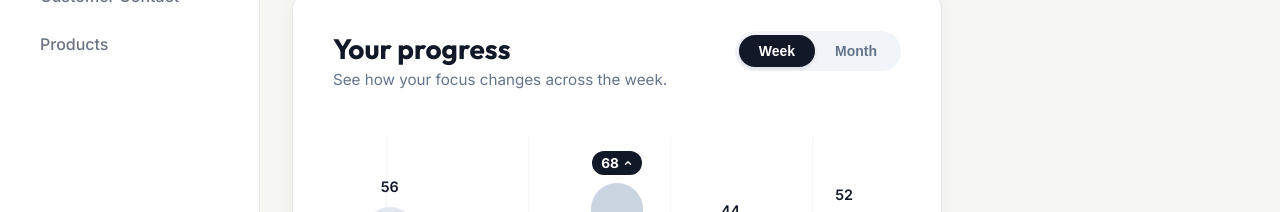
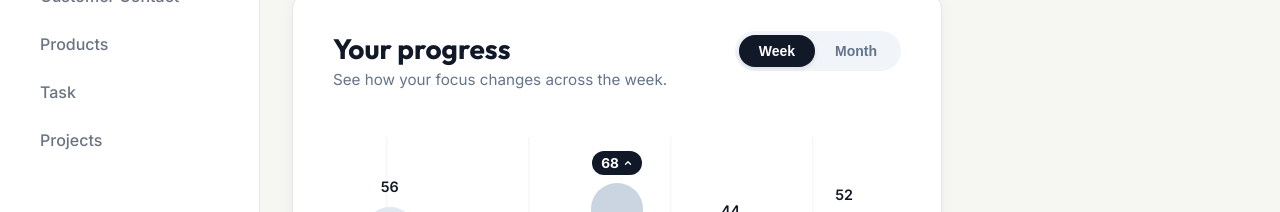
Before and after one commit to D4rk-Satan/mooncliq-orbit, a Next.js app: page /dashboard in a window 1280 px wide. Shown: the part 317-529 px from the top of the page. Built offline with nearby package versions, Linux system fonts and the light colour scheme; no server answers; what aws-amplify would draw is missing.

Commit message:
Add Task and Projects navigation items to sidebar

```diff
--- a/src/components/Sidebar.js
+++ b/src/components/Sidebar.js
@@ -32,6 +32,8 @@ export default function Sidebar() {
         <div className="nav-item">Customer</div>
         <div className="nav-item">Customer Contact</div>
         <div className="nav-item">Products</div>
+        <div className="nav-item">Task</div>
+        <div className="nav-item">Projects</div>
       </nav>
       <div style={{ marginTop: 'auto', padding: '1rem', display: 'flex', flexDirection: 'column', gap: '0.5rem' }}>
         <button
```
